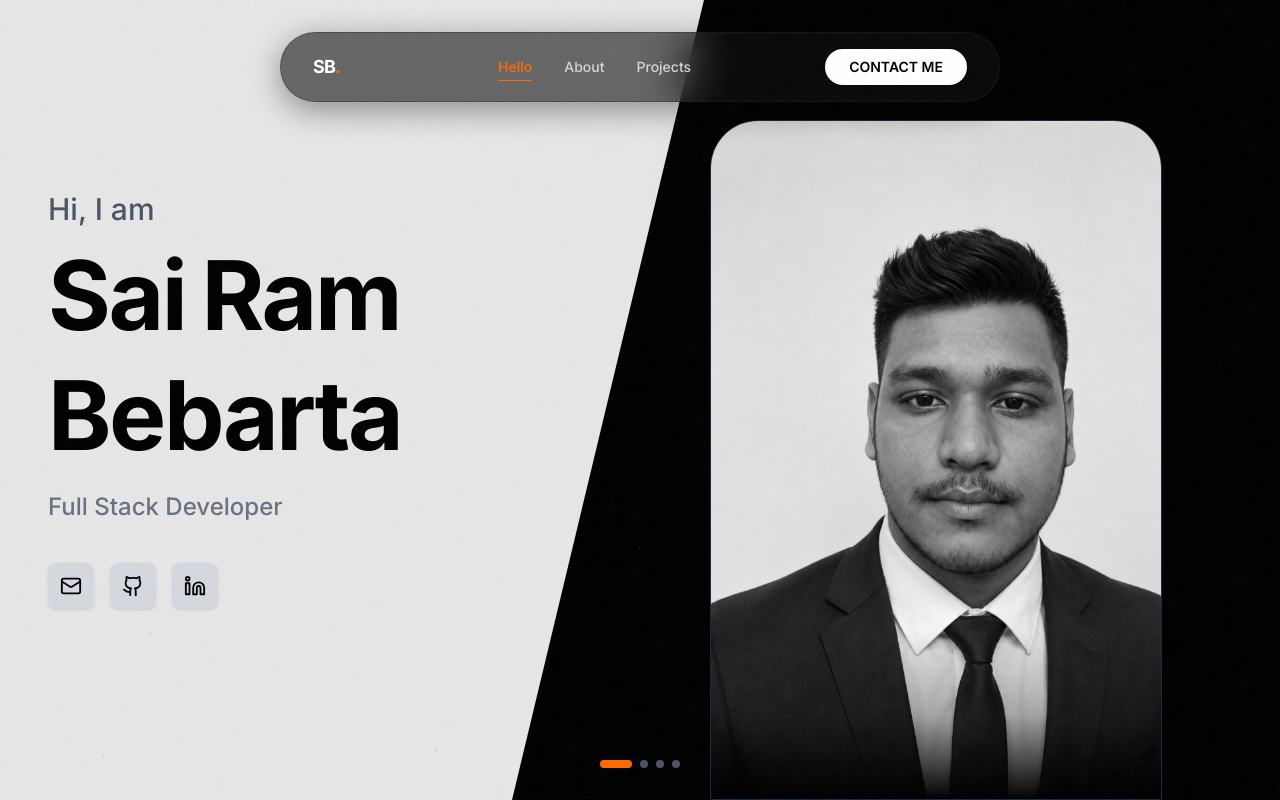
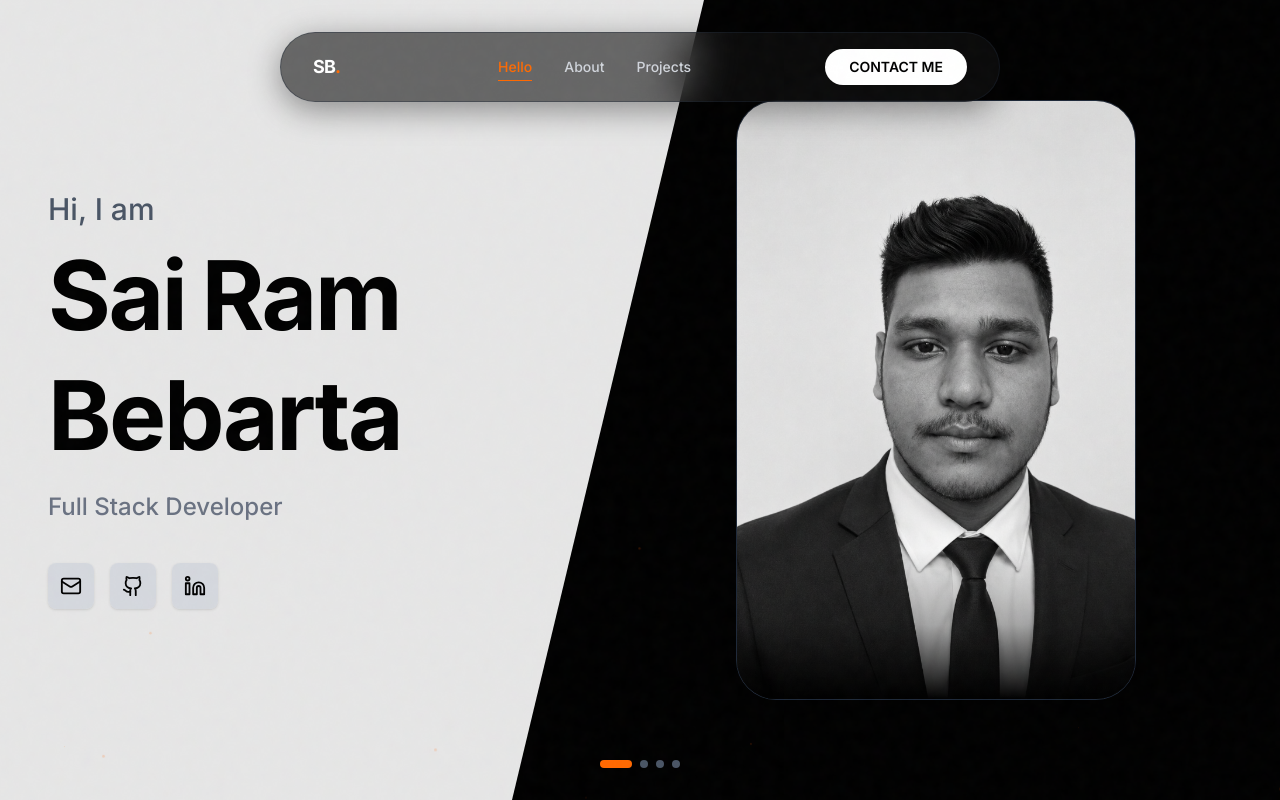
Before and after one commit to sairam-cyber/portfolio, a Next.js app: page / in a window 1280 px wide. Built offline with nearby package versions, Linux system fonts and the light colour scheme.

Commit message:
Center portrait image card vertically and round all corners to display it as a floating box

```diff
--- a/components/Hero.tsx
+++ b/components/Hero.tsx
@@ -181,12 +181,12 @@ export default function Hero() {
         </div>
 
         {/* Right Side - Image */}
-        <div className="w-full md:w-1/2 flex items-end justify-center h-full relative pb-0">
+        <div className="w-full md:w-1/2 flex items-center justify-center h-full relative">
           <motion.div
             initial={{ opacity: 0, scale: 0.95 }}
             animate={isInView ? { opacity: 1, scale: 1 } : {}}
             transition={{ delay: 0.6, duration: 0.8, ease: [0.16, 1, 0.3, 1] }}
-            className="h-[48vh] md:h-[85vh] aspect-[681/1024] border border-gray-800 rounded-t-[3rem] bg-gradient-to-b from-[#151515] to-[#0a0a0a] relative overflow-hidden shadow-[0_20px_50px_rgba(0,0,0,0.5)]"
+            className="h-[45vh] md:h-[75vh] aspect-[681/1024] border border-gray-800 rounded-[2.5rem] bg-gradient-to-b from-[#151515] to-[#0a0a0a] relative overflow-hidden shadow-[0_20px_50px_rgba(0,0,0,0.5)]"
           >
             <Image
               src="/profile-pic.jpg"
```
